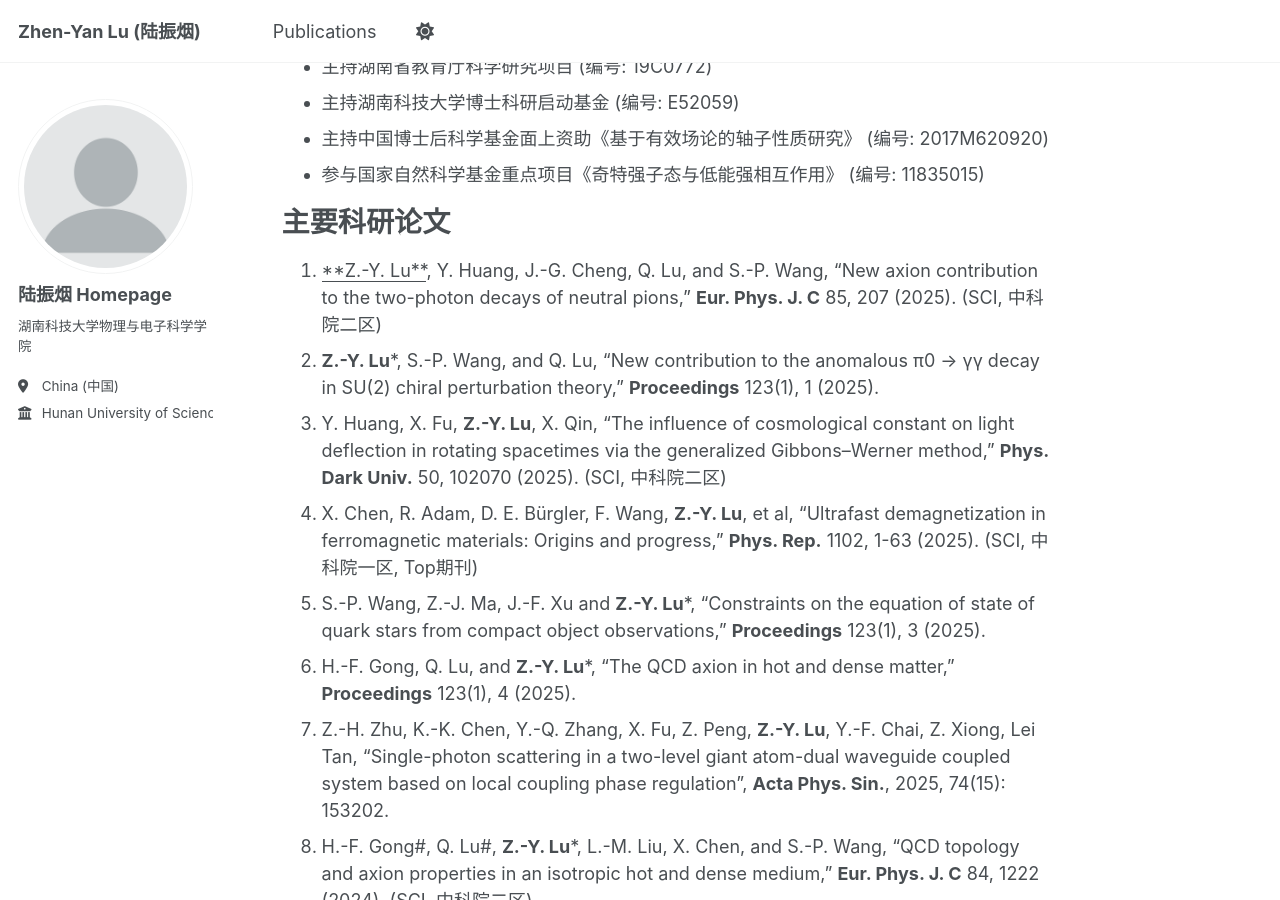
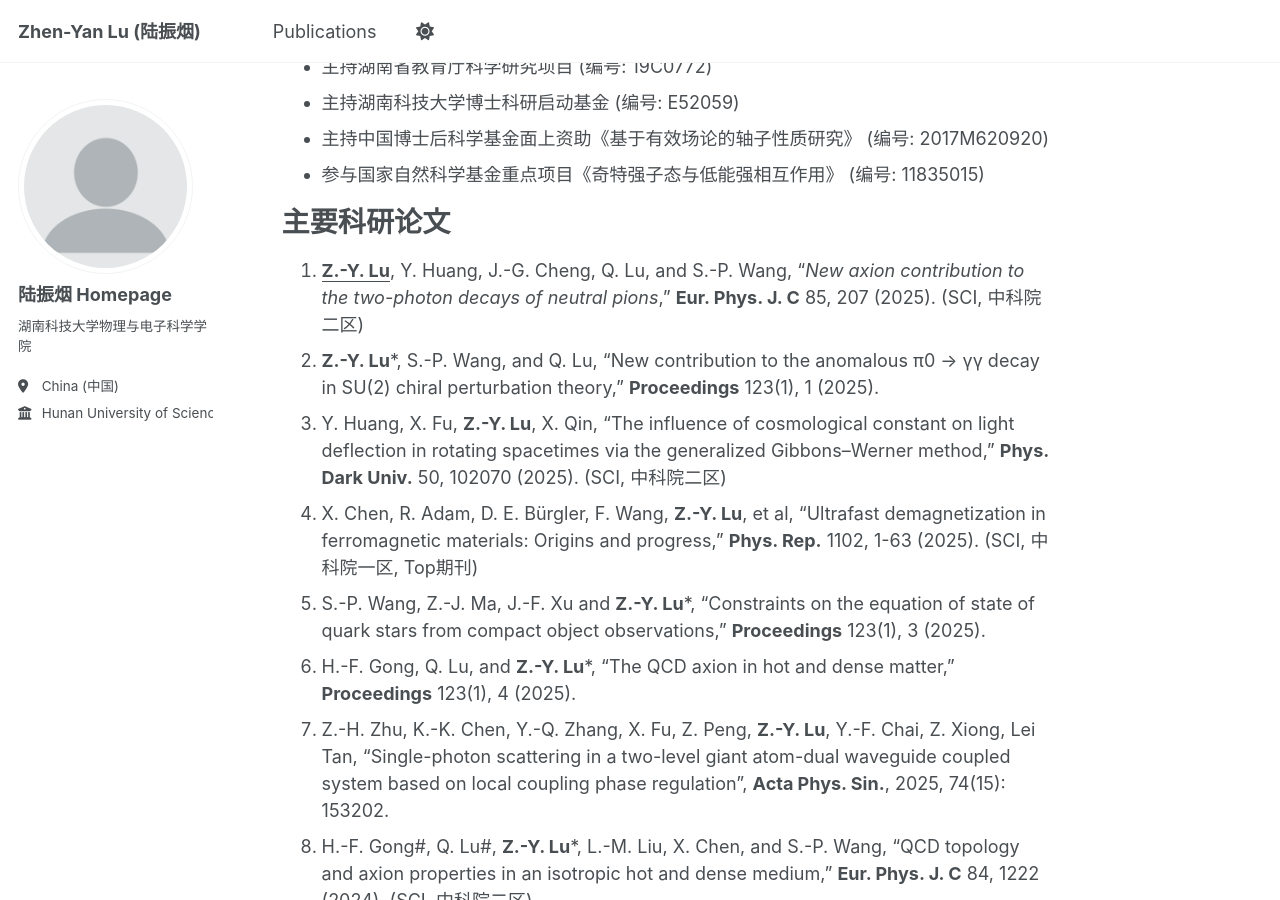
Before and after one commit to luzhenyan-stack/luzhenyan.github.io, a Jekyll site: the page built from _pages/about.md, in a window 1280 px wide and 900 px high, scrolled down 1121 px. Built offline with Jekyll 4.4.1, drawn with Linux system fonts in a browser that asks for light colours; a script that is not in the unit is left out.

```diff
--- a/_pages/about.md
+++ b/_pages/about.md
@@ -44,7 +44,7 @@ redirect_from:
 
 主要科研论文
 ======
-1. <u>**Z.-Y. Lu**</u>, Y. Huang, J.-G. Cheng, Q. Lu, and S.-P. Wang, “New axion contribution to the two-photon decays of neutral pions,” **Eur. Phys. J. C** 85, 207 (2025). (SCI, 中科院二区)
+1. **<u>Z.-Y. Lu</u>**, Y. Huang, J.-G. Cheng, Q. Lu, and S.-P. Wang, “_New axion contribution to the two-photon decays of neutral pions_,” **Eur. Phys. J. C** 85, 207 (2025). (SCI, 中科院二区)
 2. **Z.-Y. Lu***, S.-P. Wang, and Q. Lu, “New contribution to the anomalous π0 → γγ decay in SU(2) chiral perturbation theory,” **Proceedings** 123(1), 1 (2025).
 3. Y. Huang, X. Fu, **Z.-Y. Lu**, X. Qin, “The influence of cosmological constant on light deflection in rotating spacetimes via the generalized Gibbons–Werner method,” **Phys. Dark Univ.** 50, 102070 (2025). (SCI, 中科院二区)
 4. X. Chen, R. Adam, D. E. Bürgler, F. Wang, **Z.-Y. Lu**, et al, “Ultrafast demagnetization in ferromagnetic materials: Origins and progress,” **Phys. Rep.** 1102, 1-63 (2025). (SCI, 中科院一区, Top期刊)
```
